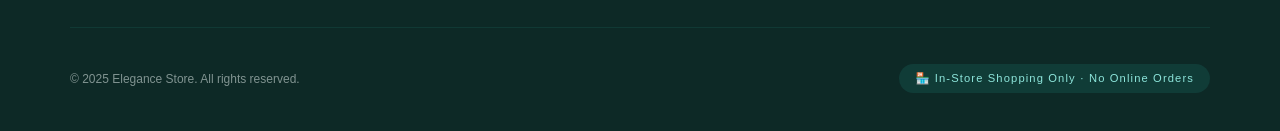
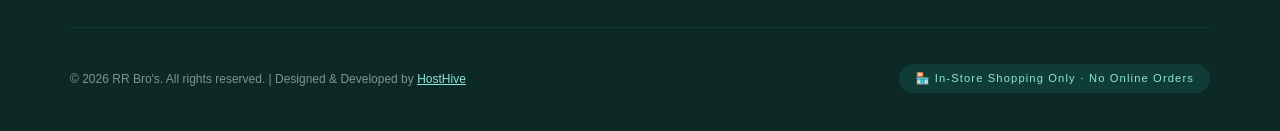
Before and after one commit to Yesh21102001/RR, a Next.js app: page / in a window 1280 px wide. Shown: the part 4741-4872 px from the top of the page. Built offline with nearby package versions, Linux system fonts and the light colour scheme.

Commit message:
first commit

```diff
--- a/components/Footer.jsx
+++ b/components/Footer.jsx
@@ -1,4 +1,6 @@
 export default function Footer() {
+  const year = new Date().getFullYear();
+
   return (
     <footer className="bg-[var(--dark)] text-[rgba(244,253,251,0.5)] px-[70px] py-14 max-[960px]:px-6 max-[960px]:py-10">
 
@@ -16,13 +18,29 @@ export default function Footer() {
 
         {/* Links */}
         <div className="flex gap-8">
-          <a href="#" className="text-[0.7rem] tracking-[0.14em] uppercase no-underline text-[var(--t300)] transition-colors duration-300 hover:text-[var(--white)]">
+          <a
+            href="https://www.instagram.com/host.hive"
+            target="_blank"
+            rel="noopener noreferrer"
+            className="text-[0.7rem] tracking-[0.14em] uppercase no-underline text-[var(--t300)] transition-colors duration-300 hover:text-[var(--white)]"
+          >
             Instagram
           </a>
-          <a href="#" className="text-[0.7rem] tracking-[0.14em] uppercase no-underline text-[var(--t300)] transition-colors duration-300 hover:text-[var(--white)]">
+
+          <a
+            href="#"
+            className="text-[0.7rem] tracking-[0.14em] uppercase no-underline text-[var(--t300)] transition-colors duration-300 hover:text-[var(--white)]"
+          >
             Facebook
           </a>
-          <a href="#" className="text-[0.7rem] tracking-[0.14em] uppercase no-underline text-[var(--t300)] transition-colors duration-300 hover:text-[var(--white)]">
+
+          {/* WhatsApp Link with Message */}
+          <a
+            href="https://wa.me/919666969552?text=Hello%20RR%20Bro's,%20I%20visited%20your%20website%20and%20want%20more%20details%20about%20your%20collections."
+            target="_blank"
+            rel="noopener noreferrer"
+            className="text-[0.7rem] tracking-[0.14em] uppercase no-underline text-[var(--t300)] transition-colors duration-300 hover:text-[var(--white)]"
+          >
             WhatsApp
           </a>
         </div>
@@ -30,7 +48,18 @@ export default function Footer() {
 
       {/* Bottom */}
       <div className="flex justify-between items-center flex-wrap gap-3">
-        <p className="text-[0.75rem]">© 2025 Elegance Store. All rights reserved.</p>
+        <p className="text-[0.75rem]">
+          © {year} RR Bro's. All rights reserved. | Designed & Developed by{" "}
+          <a
+            href="https://www.instagram.com/host.hive"
+            target="_blank"
+            rel="noopener noreferrer"
+            className="text-[var(--t300)] hover:text-[var(--white)] underline"
+          >
+            HostHive
+          </a>
+        </p>
+
         <span className="text-[0.7rem] tracking-[0.1em] bg-[rgba(47,196,178,0.12)] text-[var(--t300)] px-4 py-[6px] rounded-[20px]">
           🏪 In-Store Shopping Only · No Online Orders
         </span>
```
Lines whose indentation alone changed are shown as unchanged.
